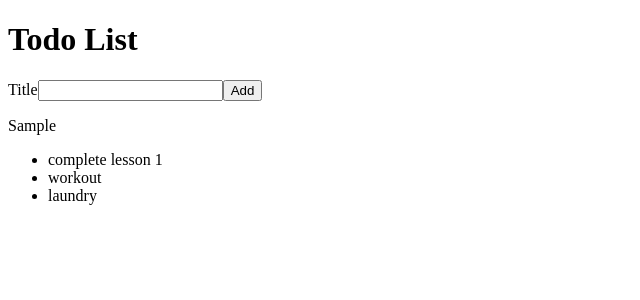
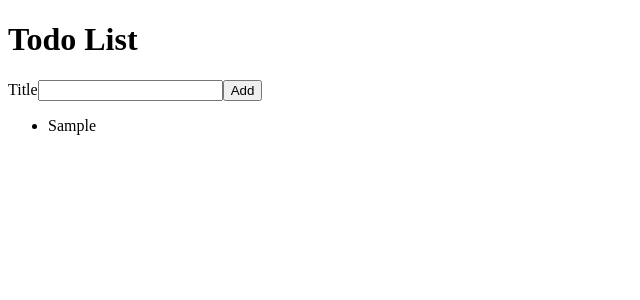
Before and after one commit to RyanDelos/react-todo, a React (Create React App) app: page / in a window 1280 px wide. Both pictures are taken after typing "Sample" into the empty fields and a click on the button "Add". Shown: the top 300 px of the page, without its empty margins (0-640 px from the left). Built offline with nearby package versions, Linux system fonts and the light colour scheme; the HTML template or start-up script is replaced by a standard one.

Commit message:
Modify code for lesson 1-4

```diff
--- a/src/AddTodoForm.js
+++ b/src/AddTodoForm.js
@@ -1,21 +1,37 @@
-import React from 'react';
+import React, { useState } from 'react';
 
-function AddTodoForm({ onAddTodo }) {
-  function handleAddTodo(event) {
+const AddTodoForm = ({ onAddTodo }) => {
+  const [todoTitle, setTodoTitle] = useState('');
+
+  const handleTitleChange = (event) => {
+    let newTodoTitle = event.target.value;
+    setTodoTitle(newTodoTitle);
+  };
+
+  const handleAddTodo = (event) => {
     event.preventDefault();
 
-    let todoTitle = event.target.title.value;
-    onAddTodo(todoTitle);
-    event.target.reset();
-  }
+    const dataObject = {
+      title: todoTitle,
+      id: Date.now(),
+    };
+    onAddTodo(dataObject.title, dataObject.id);
+
+    setTodoTitle('');
+  };
 
   return (
     <form onSubmit={handleAddTodo}>
       <label htmlFor="todoTitle">Title</label>
-      <input id="todoTitle" name="title"></input>
+      <input
+        id="todoTitle"
+        name="title"
+        value={todoTitle}
+        onChange={handleTitleChange}
+      ></input>
       <button type="submit">Add</button>
     </form>
   );
-}
+};
 
 export default AddTodoForm;
--- a/src/App.js
+++ b/src/App.js
@@ -1,17 +1,23 @@
-import React from 'react';
+import React, { useState } from 'react';
 import AddTodoForm from './AddTodoForm';
 import TodoList from './TodoList';
 
-function App() {
-  const [newTodo, setNewTodo] = React.useState('');
+const App = () => {
+  // const [setNewTodo] = useState('');
+  const [todoList, setTodoList] = useState([]);
+
+  const addTodo = (newTodo) => {
+    setTodoList([...todoList, newTodo]);
+  };
+
   return (
     <div>
       <h1>Todo List</h1>
-      <AddTodoForm onAddTodo={setNewTodo} />
-      <p>{newTodo}</p>
-      <TodoList />
+      <AddTodoForm onAddTodo={addTodo} />
+      <p>{}</p>
+      <TodoList todoList={todoList} />
     </div>
   );
-}
+};
 
 export default App;
--- a/src/TodoList.js
+++ b/src/TodoList.js
@@ -1,29 +1,14 @@
 import React from 'react';
 import TodoListItem from './TodoListItem';
 
-const todoList = [
-  {
-    objectID: 0,
-    title: 'complete lesson 1',
-  },
-  {
-    objectID: 1,
-    title: 'workout',
-  },
-  {
-    objectID: 2,
-    title: 'laundry',
-  },
-];
-
-function TodoList() {
+const TodoList = ({ todoList }) => {
   return (
     <ul>
-      {todoList.map(function (item) {
+      {todoList.map((item) => {
         return <TodoListItem key={item.objectID} todo={item} />;
       })}
     </ul>
   );
-}
+};
 
 export default TodoList;
--- a/src/TodoListItem.js
+++ b/src/TodoListItem.js
@@ -1,7 +1,7 @@
 import React from 'react';
 
-function TodoListItem(props) {
-  return <li>{props.todo.title}</li>;
-}
+const TodoListItem = ({ todo }) => {
+  return <li>{todo}</li>;
+};
 
 export default TodoListItem;
```
